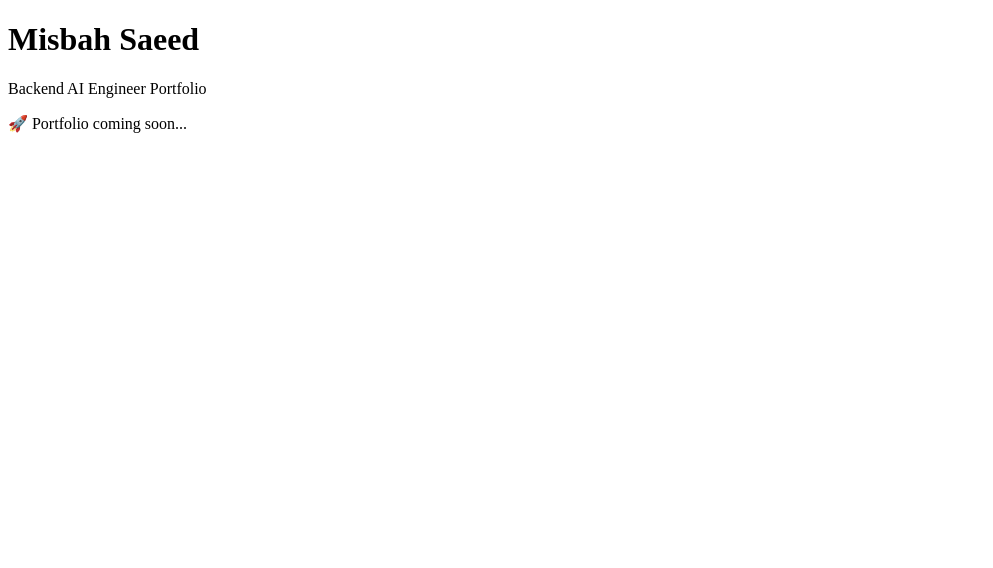
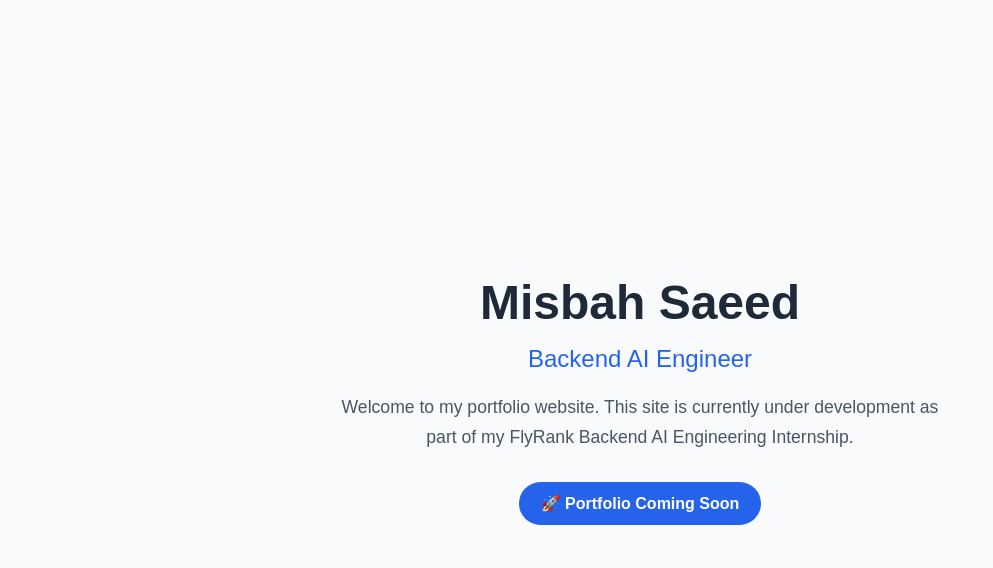
Before and after one commit to Misbah1l/portfolio-site, a plain HTML site: page index.html in a window 1280 px wide. Shown: the whole page, without its empty margins (0-993 px from the left). Drawn offline with Linux system fonts and the light colour scheme.

Commit message:
Improve landing page design

```diff
--- a/index.html
+++ b/index.html
@@ -1,13 +1,79 @@
 <!DOCTYPE html>
 <html lang="en">
 <head>
-    <meta charset="UTF-8">
-    <meta name="viewport" content="width=device-width, initial-scale=1.0">
-    <title>Misbah Saeed | Portfolio</title>
+  <meta charset="UTF-8">
+  <meta name="viewport" content="width=device-width, initial-scale=1.0">
+  <title>Misbah Saeed | Portfolio</title>
+  <style>
+    *{
+      margin:0;
+      padding:0;
+      box-sizing:border-box;
+      font-family:Arial, Helvetica, sans-serif;
+    }
+
+    body{
+      height:100vh;
+      display:flex;
+      justify-content:center;
+      align-items:center;
+      background:#f8fafc;
+      color:#1f2937;
+    }
+
+    .container{
+      text-align:center;
+      max-width:700px;
+      padding:40px;
+    }
+
+    h1{
+      font-size:3rem;
+      margin-bottom:15px;
+    }
+
+    h2{
+      color:#2563eb;
+      margin-bottom:20px;
+      font-weight:500;
+    }
+
+    p{
+      font-size:1.1rem;
+      line-height:1.7;
+      color:#4b5563;
+    }
+
+    .badge{
+      display:inline-block;
+      margin-top:30px;
+      padding:12px 22px;
+      border-radius:30px;
+      background:#2563eb;
+      color:white;
+      font-weight:bold;
+    }
+  </style>
 </head>
 <body>
-    <h1>Misbah Saeed</h1>
-    <p>Backend AI Engineer Portfolio</p>
-    <p>🚀 Portfolio coming soon...</p>
+
+<div class="container">
+
+<h1>Misbah Saeed</h1>
+
+<h2>Backend AI Engineer</h2>
+
+<p>
+Welcome to my portfolio website.
+This site is currently under development as part of my
+FlyRank Backend AI Engineering Internship.
+</p>
+
+<div class="badge">
+🚀 Portfolio Coming Soon
+</div>
+
+</div>
+
 </body>
 </html>
```
